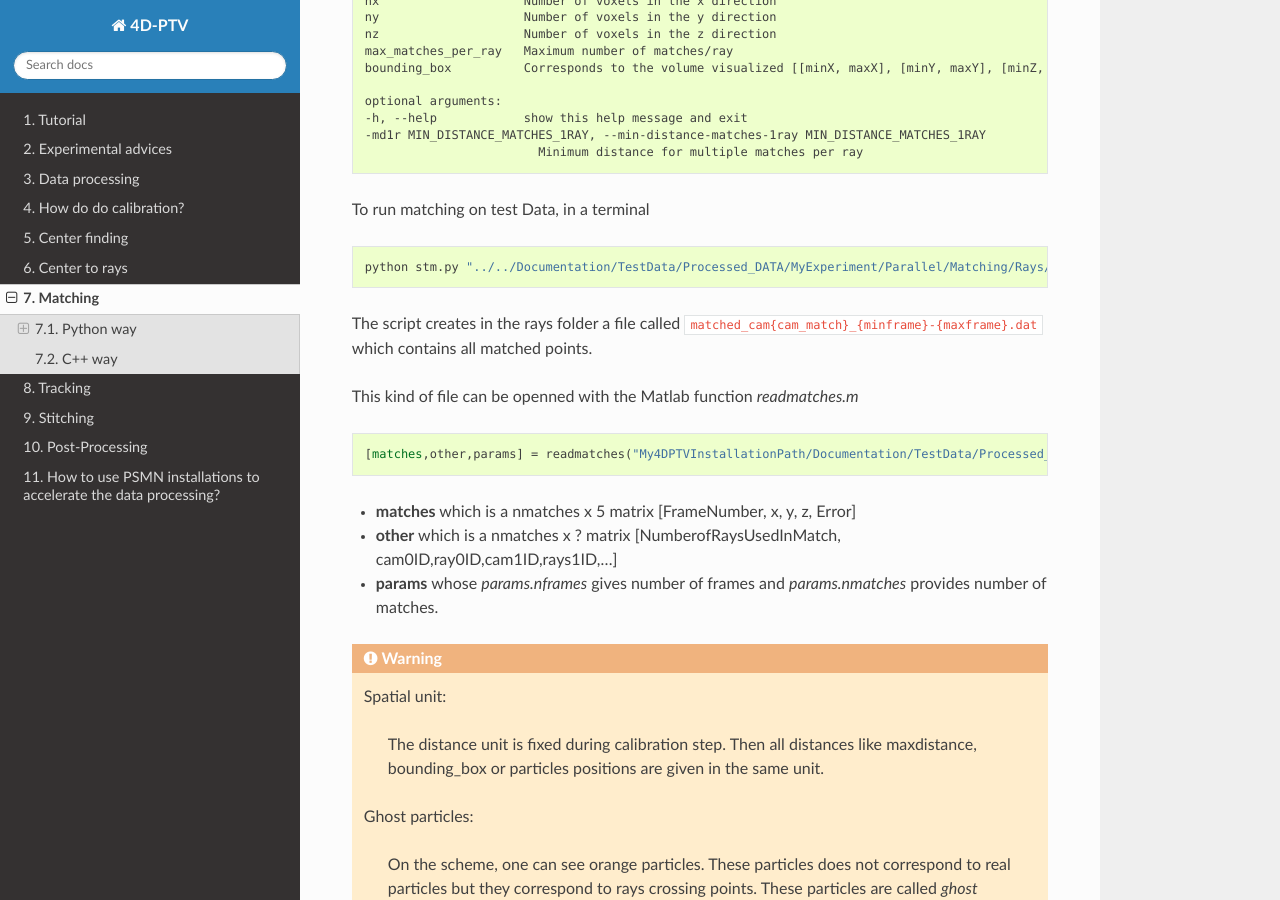
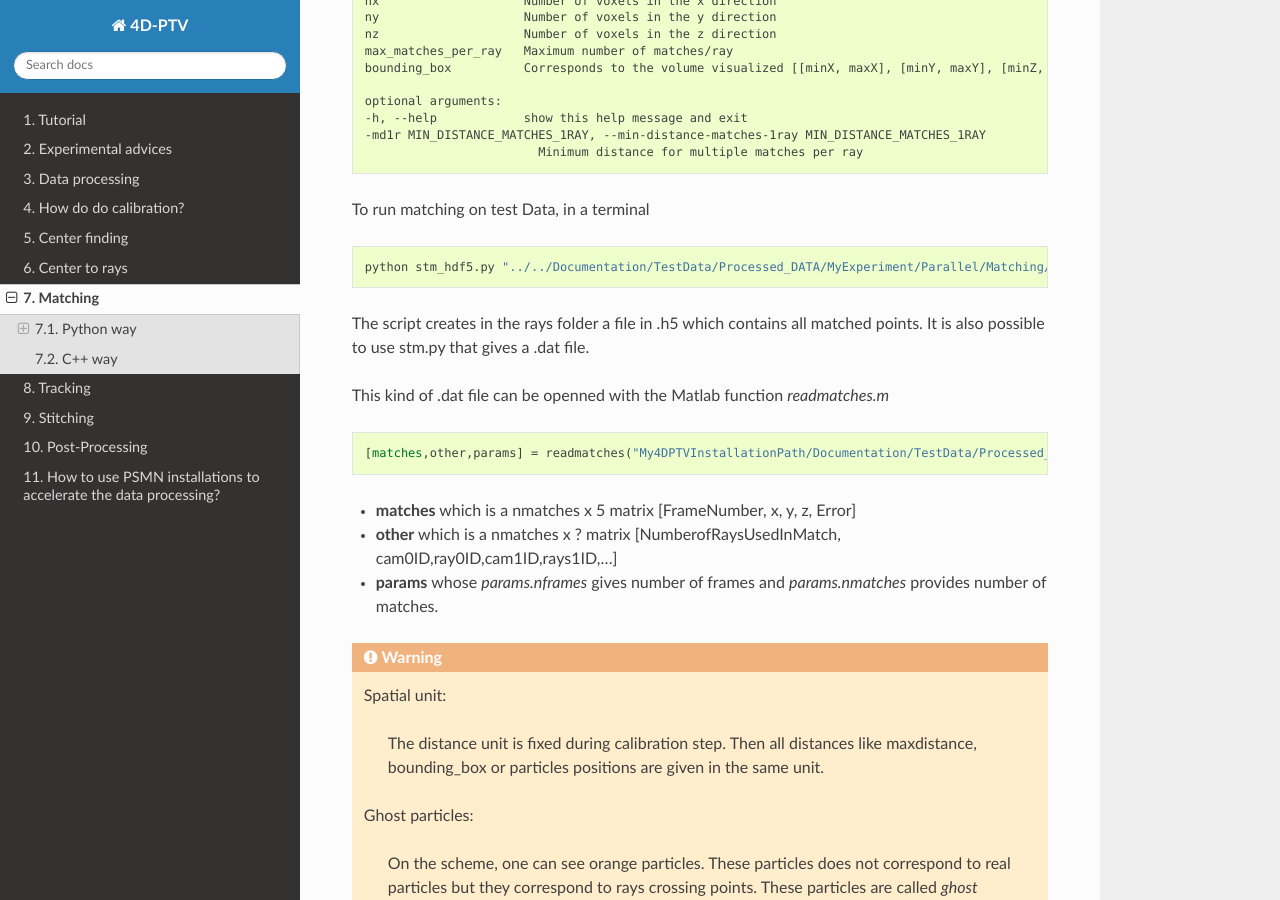
Before and after one commit to turbulencelyon/4d-ptv, a Sphinx documentation site: the page built from Documentation/source/Matching.rst, in a window 1280 px wide and 900 px high, scrolled down 2573 px. Built offline with Sphinx 7.4.7 and the Read the Docs theme 2.0.0, drawn with Linux system fonts in a browser that asks for light colours; cross-references to code outside the pages are shown as plain code.

Commit message:
correction of the matching code so the it takes in account the max_matches_per_ray parameter, give a .hdf5 file and others minors bugs fixed

```diff
--- a/Documentation/source/Matching.rst
+++ b/Documentation/source/Matching.rst
@@ -110,17 +110,15 @@
 
 .. code-block:: bash
 
-    python stm.py "../../Documentation/TestData/Processed_DATA/MyExperiment/Parallel/Matching/Rays/rays_11-20.dat" 1 10 2 0.2 400 400 250 2
+    python stm_hdf5.py "../../Documentation/TestData/Processed_DATA/MyExperiment/Parallel/Matching/Rays/rays_11-20.dat" 1 10 2 0.2 400 400 250 2
 
-The script creates in the rays folder a file called
-``matched_cam{cam_match}_{minframe}-{maxframe}.dat`` which contains all matched
-points.
+The script creates in the rays folder a file in .h5 which contains all matched points. It is also possible to use stm.py that gives a .dat file.
 
-This kind of file can be openned with the Matlab function `readmatches.m`
+This kind of .dat file can be openned with the Matlab function `readmatches.m`
 
 .. code-block:: matlab
 
-    [matches,other,params] = readmatches("My4DPTVInstallationPath/Documentation/TestData/Processed_DATA/MyExperiment/matched_cam2_11-20.dat")
+    [matches,other,params] = readmatches("My4DPTVInstallationPath/Documentation/TestData/Processed_DATA/MyExperiment/matched_11-20cam2_1-9.dat")
 
 - **matches** which is a nmatches x 5 matrix [FrameNumber, x, y, z, Error]
 - **other** which is a nmatches x ? matrix [NumberofRaysUsedInMatch, cam0ID,ray0ID,cam1ID,rays1ID,...]
```
Also changed, not shown: 7 other files.
